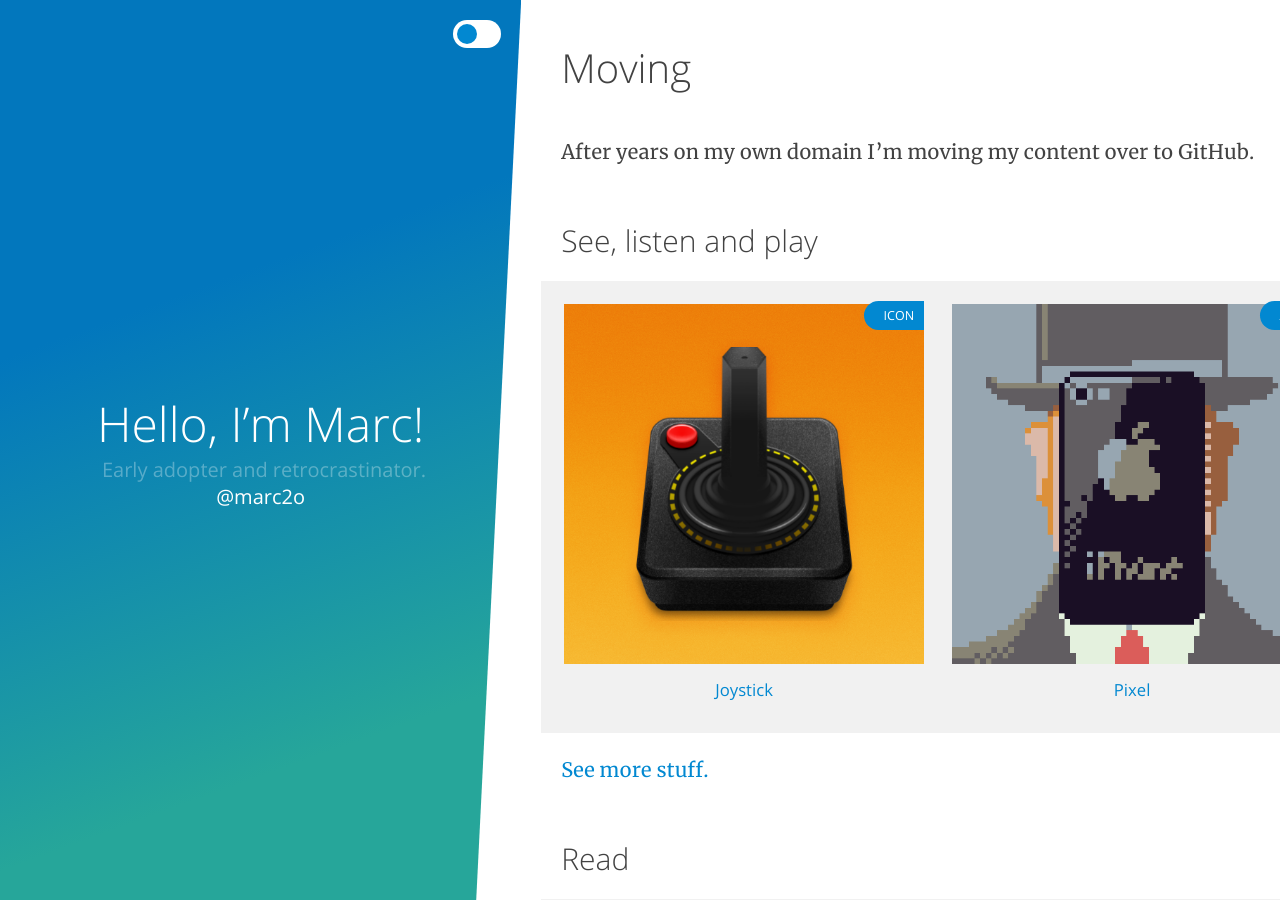
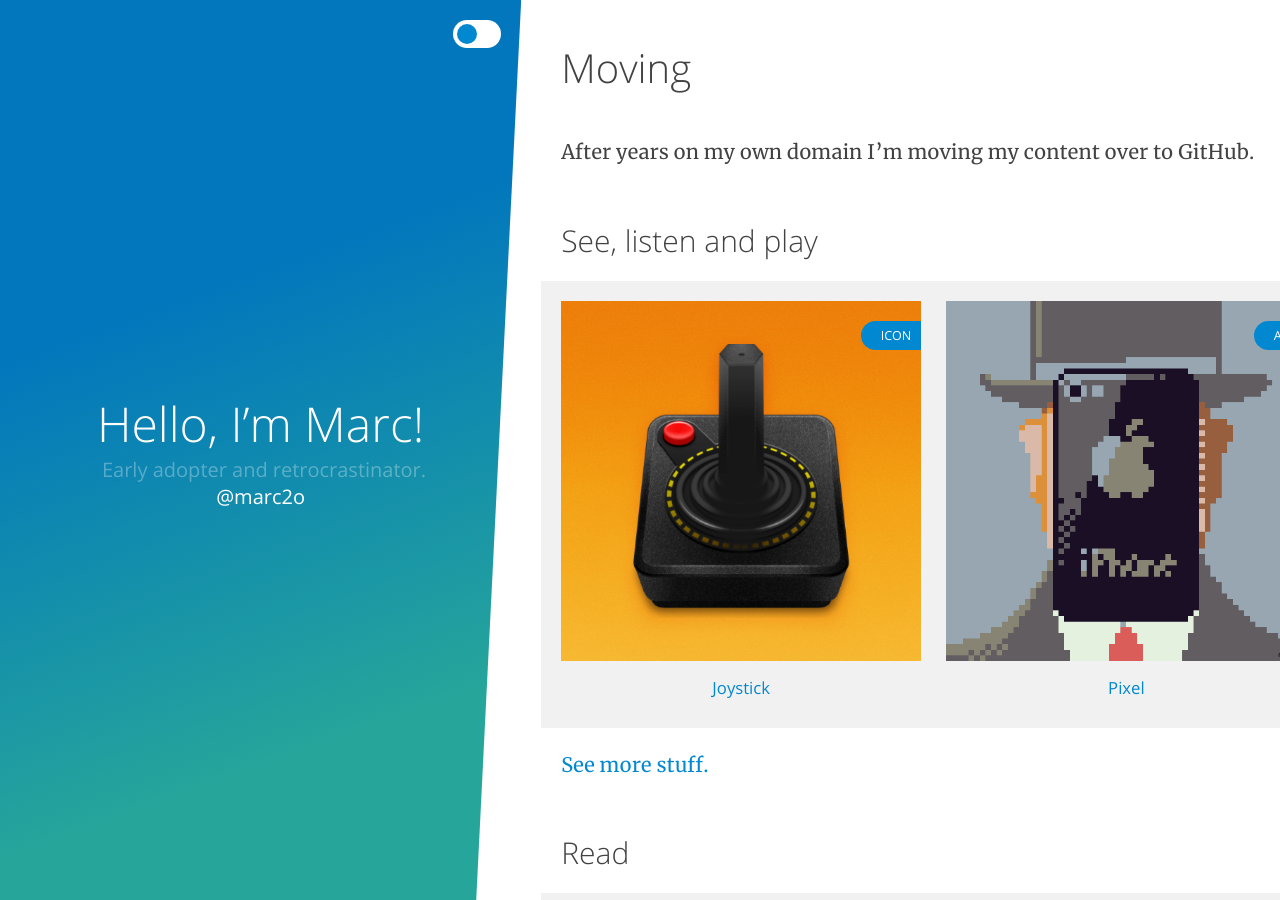
Before and after one commit to marc2o/marc2o.github.io, a Jekyll site: the page built from index.md, in a window 1280 px wide and 900 px high. Built offline with Jekyll 4.4.1, drawn with Linux system fonts in a browser that asks for light colours.

Commit message:
Update index.css

```diff
--- a/assets/css/index.css
+++ b/assets/css/index.css
@@ -211,14 +211,14 @@
     vertical-align: top;
     overflow: hidden;
     margin: 0;
-    padding: 2ch 0 2ch 2ch;
+    padding: 1rem 0 1rem 1rem;
     white-space: normal;
 }
 
 figure>figure:last-child,
 div>div:last-child,
 div>ul>li:last-child {
-    padding-right: 2ch;
+    padding-right: 1rem;
 }
 
 figure>figure img,
@@ -238,7 +238,7 @@
 
 figcaption>.badge {
     position: absolute;
-    top: 1rem;
+    top: 2rem;
     right: 0;
 	font-size: 75%;
 	text-transform: uppercase;
```
